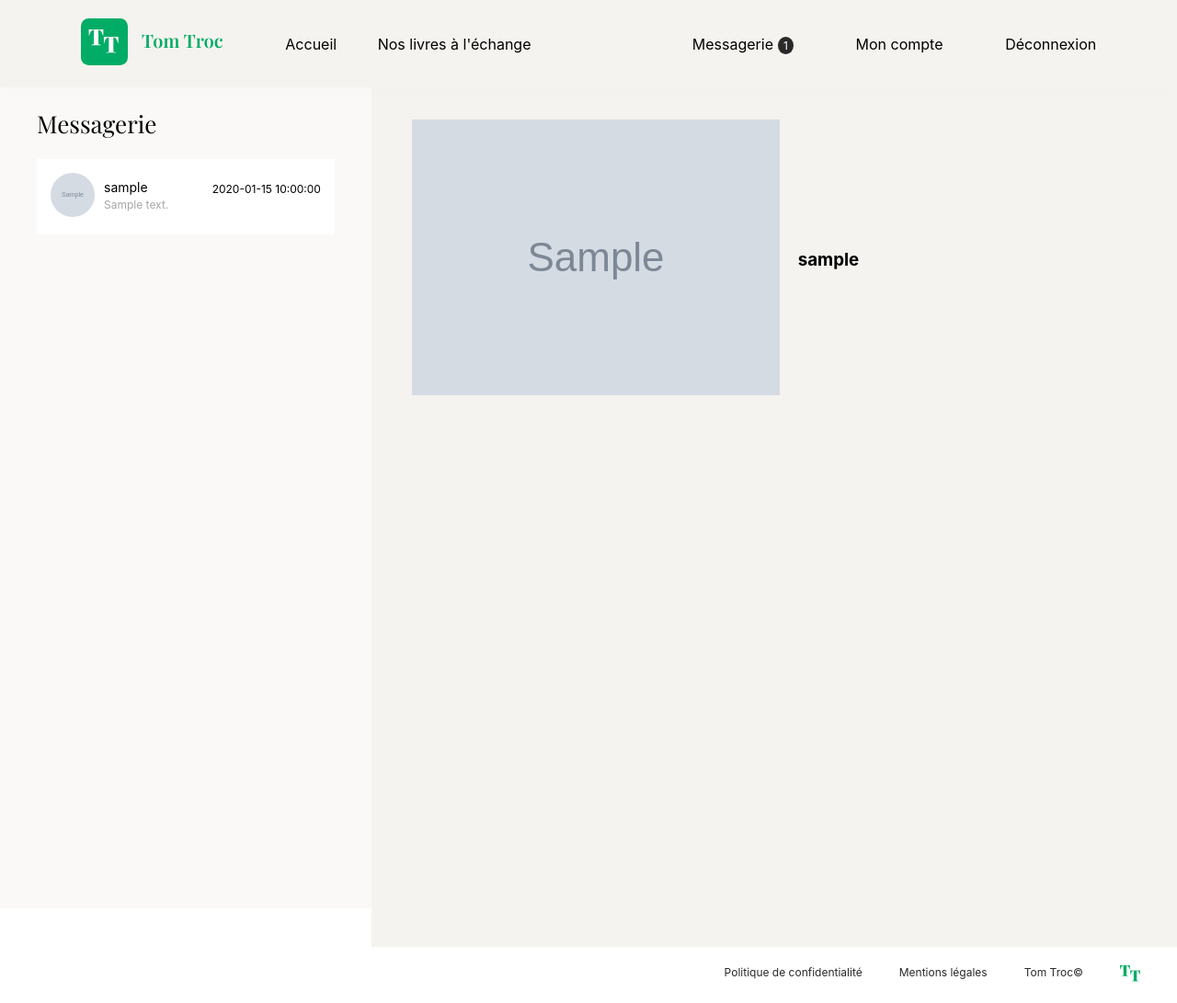
After one commit to L-deathnotavailable/TomTrocsLivresP6, a PHP site: template views/templates/ChatShow.php in a window 1280 px wide. The commit adds this page. Shown: the whole page at 92% size. Run offline with PHP 8.4, Linux system fonts and the light colour scheme; the visitor is signed in with stand-in values (Sample User, id 1); the template is opened without the code that fills it: most values are stand-ins (such as "Sample title", 1, 10 or a date in 2020); grey boxes marked "Sample" are stand-in pictures; data that the repository does not hold is empty; a stand-in replaces the project's code that opens the database connection.

Commit message:
Chat discussion page with notification in the menu for the unreads messages

```diff
--- /dev/null
+++ b/css/Chat.css
@@ -0,0 +1,129 @@
+/* Messages part */
+.ChatShow {
+    display: flex;
+}
+/* LEFT SECTION */
+.ChatShow .left-section {
+    background-color: var(--backgroundColorLight);
+    padding: 0px 40px 0 40px;
+    height: 893px;
+}
+.messages-title{
+    font-family: "Playfair Display", serif;
+    font-size: 26px;
+}
+.messages-last a {
+    text-decoration: none;
+    color: black;
+}
+.message-content {
+    color: var(--colorGrayLight);
+    font-size: 12px;
+    margin-left: 58px;
+    transform: translateY(-25px);
+}
+.message-date {
+    font-size: 12px;
+    padding: 10px 0px 10px 60px;
+}
+.user-name {
+    font-size: 14px;
+    padding: 7px 10px 10px 10px;
+}
+.user-image img {
+    width: 48px;
+    height: 48px;
+    border-radius: 50%; /* Pour rendre l'image ronde */
+}
+.conversation-link {
+    display: block;
+    padding: 15px 15px 0px 15px;
+}
+.conversation-link.active {
+    background-color: white;
+}
+.bloc {
+    display: flex;
+}
+.bloc-name-date {
+    display: flex;
+}
+/* RIGHT SECTION */
+.chat-header {
+    display: flex;
+    gap: 20px;
+    align-items: center;
+    margin-left: 5%;
+}
+.ChatShow .right-section {
+    flex: 8;
+    background-color: var(--backgroundColor);
+    padding-top: 35px;
+    width: 100%;
+    min-height: 900px;
+    background-color: var(--backgroundColor);
+    justify-content: space-between;
+}
+.messages-wrapper {
+    display: flex;
+    flex-direction: column;
+    background-color: var(--backgroundColor);
+    overflow-y: scroll;
+}
+.message-from-user {
+    align-self: flex-start;
+    margin-right: auto;
+    margin-left: 5%;
+}
+.message-to-user {
+    align-self: flex-end;
+    margin-left: auto;
+    margin-right: 5%;
+}
+.message-to-user .user-little-image {
+    display: none;
+}
+.message-from-user, .message-to-user {
+    padding: 10px 20px;
+    margin-bottom: 10px;
+    background-color: #FFFFFF;
+    font-size: 12px;
+    border-radius: 3px;
+}
+.heure {
+    display: flex;
+    align-items: center;
+    gap: 8px;
+    color: #A6A6A6;
+    background-color: unset;
+    padding: 5px 0 0 0;
+    margin-bottom: 5px;
+}
+.user-little-image img {
+    width: 24px;
+    height: 24px;
+    border-radius: 50%;
+}
+/* Form part */
+form {
+    padding: 20px 40px;
+}
+form input[type="text"] {
+    resize: none;
+    overflow-y: scroll;
+    min-height: 44px;
+    max-height: 200px;
+    border: #F0F0F0 solid 1px;
+    border-radius: 6px;
+    width: 75%;
+    box-sizing: border-box;
+    padding: 10px 20px;
+}
+form input[type="submit"] {
+    margin: 0 0 0 20px;
+    height: 50px;
+    width: 130px;
+    background-color: var(--colorGreen);
+    border: none;
+    border-radius: 10px;
+}
--- /dev/null
+++ b/css/header.css
@@ -0,0 +1,8 @@
+.unread-badge {
+    background-color: #292929;
+    color: white;
+    font-size: 12px;
+    padding: 2px 6px;
+    border-radius: 50%;
+    margin-left: 5px;
+}
--- a/models/Entity/User.php
+++ b/models/Entity/User.php
@@ -24,7 +24,7 @@ class User extends AbstractEntity
 
     public function setAccountPicture(string $accountPicture): void
     {
-        $this->accountPicture = $accountPicture;
+        $this->accountPicture = $accountPicture ?? 'default.png'; // Met une image par défaut si NULL
     }
 
     public function setUsername(string $username) : void
--- /dev/null
+++ b/views/templates/ChatShow.php
@@ -0,0 +1,62 @@
+<div class="ChatShow">
+    <div class="left-section">
+        <?php if (isset($lastMessages)) {
+            ?>
+            <div class="messages-last">
+                <h2 class="messages-title">Messagerie</h2>
+                <?php
+                /** @var Message[] $lastMessages */
+                foreach ($lastMessages as $message) {
+                    $id = $userId === $message->getIdSender() ? $message->getIdRecipient() : $message->getIdSender();
+                    $isActive = ($id == $receiverId) ? 'active' : '';
+                    ?>
+                    <a href="index.php?action=showChat&receiverId=<?php echo $id ?>" class="conversation-link <?php echo $isActive; ?>">
+                        <div class="bloc">
+                            <div class="user-image"><img src="UserImages/<?php echo $message->getUserImage(); ?>" alt="Photo de profil" class="user-image"></div>
+                            <div class="bloc-name-date">
+                                <div class="user-name"><?php echo $message->getUsername() ?></div>
+                                <div class="message-date"><?php echo $message->getListDateString() ?></div>
+                            </div>
+                        </div>
+                        <div class="message-content"><?php echo mb_strimwidth($message->getContent(), 0, 30, "..."); ?></div>
+                    </a>
+
+                <?php } ?>
+
+            </div>
+        <?php } ?>
+    </div>
+    <div class="right-section">
+        <?php if (isset($contact)) { ?>
+            <div class="chat-header">
+                <div class="receiver-image">
+                    <img src="UserImages/<?php echo htmlspecialchars($contact['account_picture']); ?>" alt="Photo de profil" class="user-image">
+                </div>
+                <div class="receiver-username">
+                    <h3><?php echo htmlspecialchars($contact['username']); ?></h3>
+                </div>
+            </div>
+        <?php } ?>
+
+        <?php if (isset($messages)) { ?>
+        <div class="messages-wrapper">
+        <?php
+            /** @var Message[] $messages */
+            foreach ($messages as $message) {
+            $class = $userId === $message->getIdSender() ? "message-to-user" : "message-from-user" ;
+            ?>
+                <div class="heure <?= $class ?>">
+                    <div class="user-little-image"><img src="UserImages/<?php echo $message->getUserImage(); ?>" alt="Photo de profil" class="user-image"></div>
+                    <?php echo $message->getCreationDate() ? $message->getCreationDateString("d.m H:i") : 'Non lu'; ?>
+                </div>
+                <div class="<?= $class ?>"><?php echo $message->getContent() ?></div>
+            <?php } ?>
+
+            <form action="index.php?action=sendMessage&receiverId=<?php echo $receiverId ?>" method="POST">
+                    <input type="text" name="message" placeholder="Tapez votre message ici" id="message">
+                    <input type="submit" value="Envoyer" id="submit">
+            </form>
+        <?php } ?>
+        </div>
+    </div>
+</div>
--- a/views/templates/base.php
+++ b/views/templates/base.php
@@ -18,6 +18,8 @@
     <link href="https://fonts.googleapis.com/css2?family=Playfair+Display:wght@400;700&display=swap" rel="stylesheet">
     <link href="https://cdnjs.cloudflare.com/ajax/libs/font-awesome/5.15.4/css/all.min.css" rel="stylesheet">
     <link rel="stylesheet" href="./css/style.css">
+    <link rel="stylesheet" href="./css/header.css">
+    <link rel="stylesheet" href="./css/Chat.css">
 </head>
 
 <body>
--- a/views/templates/header.php
+++ b/views/templates/header.php
@@ -16,7 +16,8 @@
             <a href="index.php?action=showBooks">Nos livres à l'échange</a>
         </div>
         <div class ="MessageAccountConnex"></div>
-            <a href="index.php?action=about">Messagerie</a>
+            <?php $unreadCount = $_SESSION['unreadCount'] ?? 0; ?>
+            <a href="index.php?action=showChat">Messagerie<?php if ($unreadCount > 0): ?><span class="unread-badge"><?= $unreadCount ?></span><?php endif; ?></a>
             <a href="index.php?action=showMyAccount">Mon compte</a>
             <?php
                 // Si on est connecté, on affiche le bouton de déconnexion, sinon, on affiche le bouton de connexion :
```
Also changed, not shown: controllers/ChatController.php (added, +53 -0 lines), index.php (+10 -0 lines), models/Entity/AbstractEntity.php (+26 -7 lines), models/Entity/Message.php (added, +69 -0 lines), models/Managers/MessageManager.php (added, +99 -0 lines), UserImages/camille_profile_image.png (added), UserImages/default.png (added).
